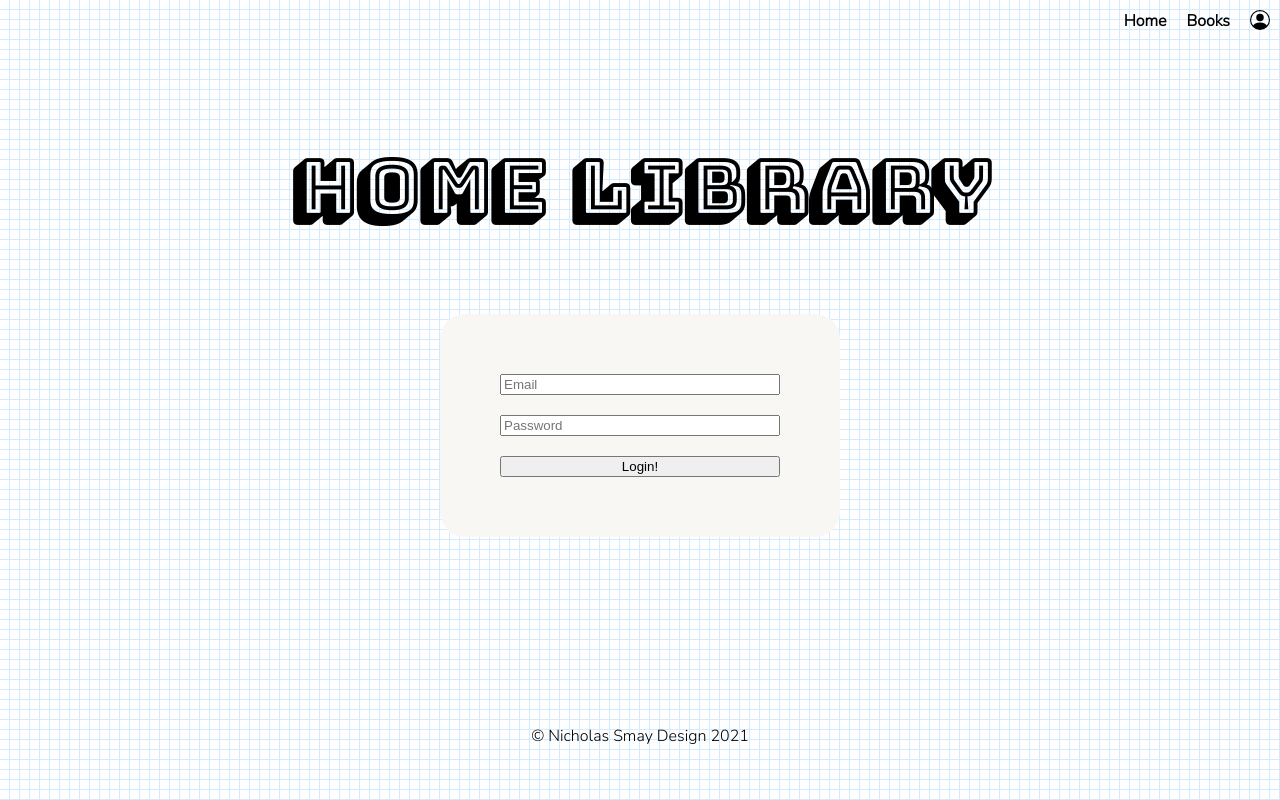
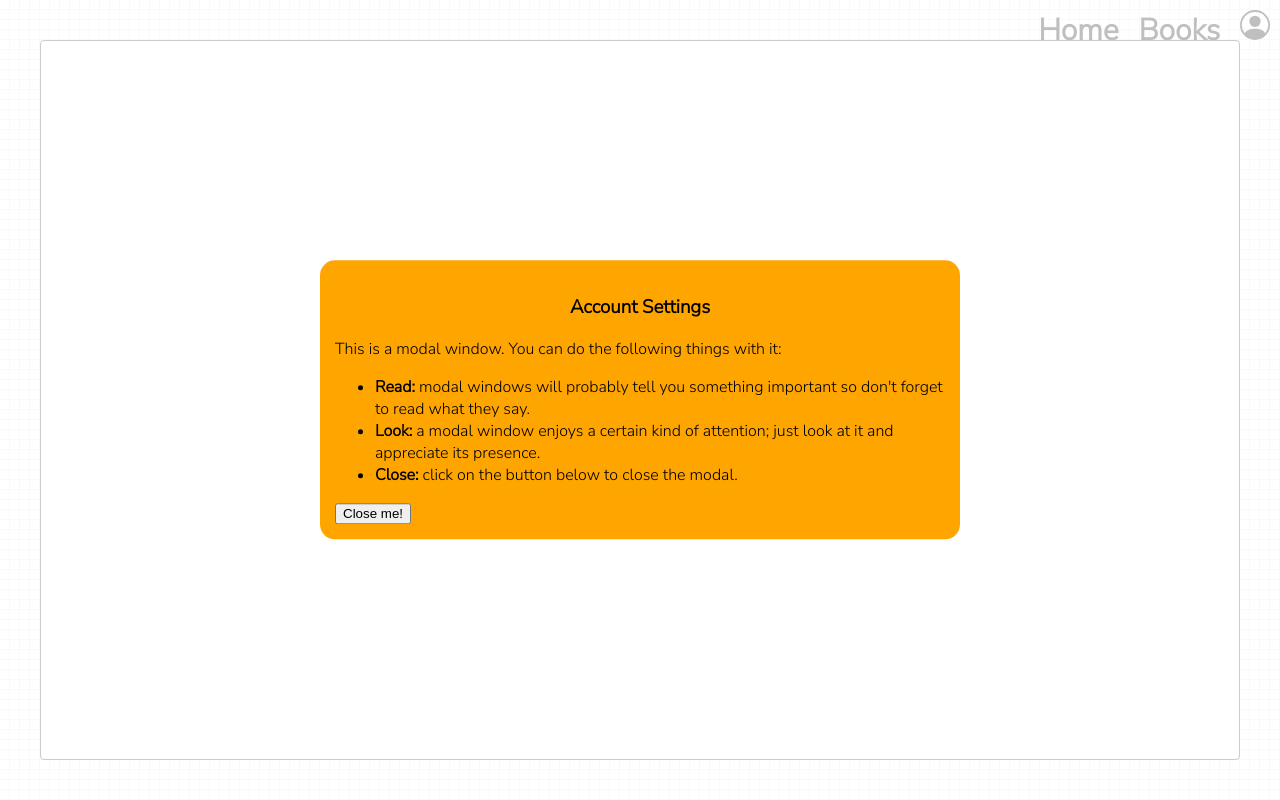
Before and after one commit to nicholas-ds/home-library, a React (Create React App) app: page /signUp in a window 1280 px wide. Both pictures are taken after a click on the icon 1260 px from the left and 20 px from the top of the page. Built offline with nearby package versions, Linux system fonts and the light colour scheme.

Commit message:
account modal functionality

```diff
--- a/package.json
+++ b/package.json
@@ -10,6 +10,7 @@
     "bootstrap-icons": "^1.3.0",
     "react": "^17.0.1",
     "react-dom": "^17.0.1",
+    "react-modal": "^3.12.1",
     "react-router-dom": "^5.2.0",
     "react-scripts": "4.0.1",
     "styled-components": "^5.2.1",
--- a/src/components/Books.js
+++ b/src/components/Books.js
@@ -66,30 +66,7 @@ const BookImg = styled.img`
 `;
 
 const AddToCollection = styled.input`
-   display: inline-block;
-   padding: 0.35em 1.2em;
-   border: 0.1em solid #ffffff;
-   margin: 0 0.3em 0.3em 0;
-   border-radius: 0.12em;
-   box-sizing: border-box;
-   text-decoration: none;
-   font-family: 'Roboto', sans-serif;
-   font-weight: 300;
-   color: black;
-   text-align: center;
-   transition: all 0.2s;
-
-  animation:bouncy 5s infinite linear;
- position:relative;
-
-  @keyframes bouncy {
- 0%{top:0em}
- 40%{top:0em}
- 43%{top:-0.9em}
- 46%{top:0em}
- 48%{top:-0.4em}
- 50%{top:0em}
- 100%{top:0em;}
+  margin: 15px;
 `;
 
 export default Books;
--- a/src/components/Footer.js
+++ b/src/components/Footer.js
@@ -13,7 +13,7 @@ const Copyright = styled.div`
   left: 0px;
   right: 0px;
   margin-bottom: 0px;
-
+  font-weight: bold;
   padding: 25px;
   text-align: center;
 `;
--- a/src/components/Navbar.js
+++ b/src/components/Navbar.js
@@ -1,11 +1,11 @@
 import styled from 'styled-components';
 import { Link } from 'react-router-dom';
-
-const iconClick = () => {
-  console.log('hi');
-};
+import { useState } from 'react';
+import Modal from 'react-modal';
 
 function Navbar() {
+  const [modalIsOpen, setModalIsOpen] = useState(false);
+
   return (
     <div>
       <Nav>
@@ -17,10 +17,10 @@ function Navbar() {
         </NavListItem>
         <NavListItem>
           <AccountIcon
-            onClick={iconClick}
+            onClick={() => setModalIsOpen(true)}
             xmlns="http://www.w3.org/2000/svg"
-            width="20"
-            height="20"
+            width="30"
+            height="30"
             fill="currentColor"
             className="bi bi-person-circle"
             viewBox="0 0 16 16"
@@ -33,6 +33,33 @@ function Navbar() {
           </AccountIcon>
         </NavListItem>
       </Nav>
+      <Modal isOpen={modalIsOpen}>
+        <AccountModal>
+          <AccountContent>
+            <ModalHeader>Account Settings</ModalHeader>
+            <div>
+              <p>
+                This is a modal window. You can do the following things with it:
+              </p>
+              <ul>
+                <li>
+                  <strong>Read:</strong> modal windows will probably tell you
+                  something important so don't forget to read what they say.
+                </li>
+                <li>
+                  <strong>Look:</strong> a modal window enjoys a certain kind of
+                  attention; just look at it and appreciate its presence.
+                </li>
+                <li>
+                  <strong>Close:</strong> click on the button below to close the
+                  modal.
+                </li>
+              </ul>
+              <button onClick={() => setModalIsOpen(false)}>Close me!</button>
+            </div>
+          </AccountContent>
+        </AccountModal>
+      </Modal>
     </div>
   );
 }
@@ -43,8 +70,8 @@ const AccountIcon = styled.svg`
 
 const Nav = styled.ul`
   list-style-type: none;
+  display: flex;
   justify-content: flex-end;
-  display: flex;
   margin: 0;
   padding: 0;
   height: 8vh;
@@ -53,6 +80,10 @@ const Nav = styled.ul`
 `;
 
 const NavListItem = styled.li`
+  font-size: 30px;
+  :hover {
+    transform: scale(1.1);
+  }
   padding: 10px;
 `;
 
@@ -61,4 +92,28 @@ const StyledLink = styled(Link)`
   color: black;
 `;
 
+const AccountModal = styled.div`
+  border-radius: 15px;
+  padding: 15px;
+  background-color: orange;
+  position: fixed;
+  top: 50%;
+  left: 50%;
+  transform: translate(-50%, -50%);
+`;
+
+const AccountContent = styled.div`
+  font-size: 100%;
+  position: relative;
+  border-radius: 3px;
+  margin: 0 auto;
+  transition: all 0.3s;
+  transform: scale(1);
+  opacity: 1;
+`;
+
+const ModalHeader = styled.h3`
+  text-align: center;
+`;
+
 export default Navbar;
```
Also changed, not shown: 2 other files (tests, documents, lock files or other folders).
